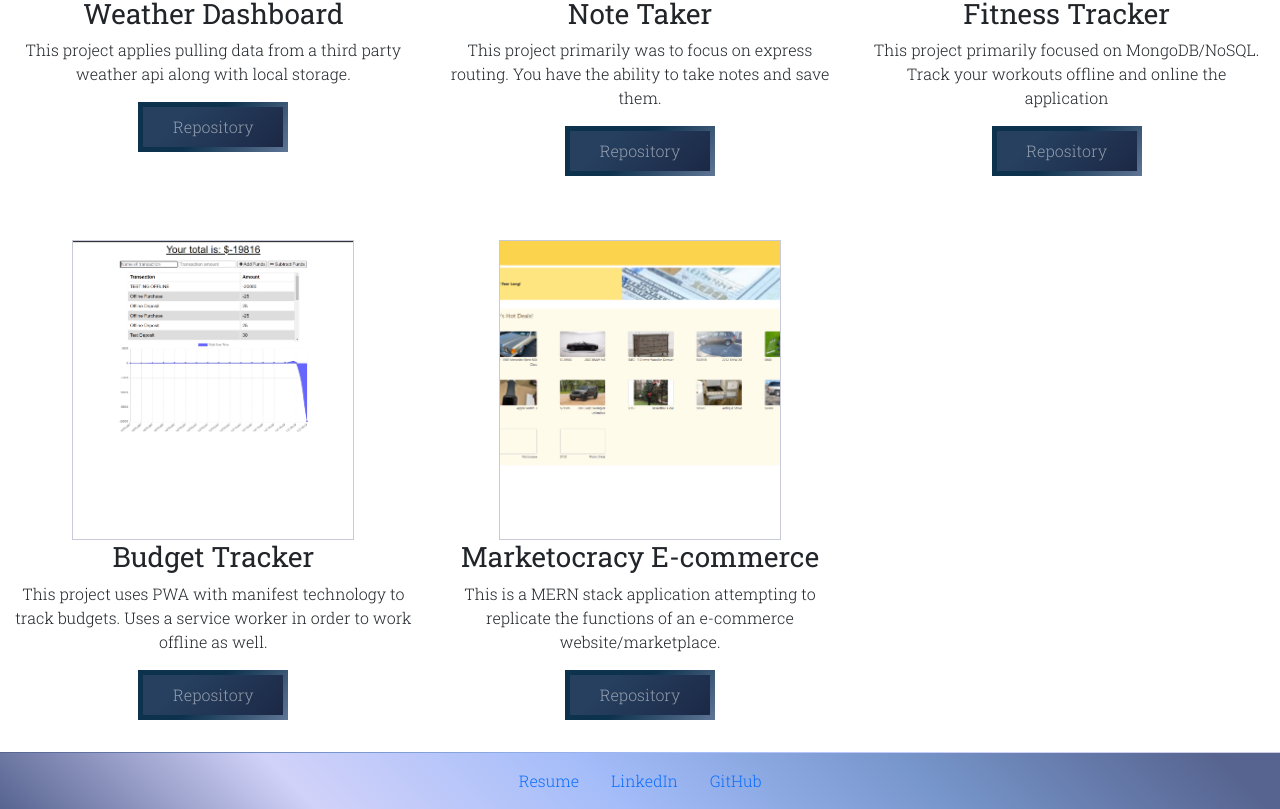
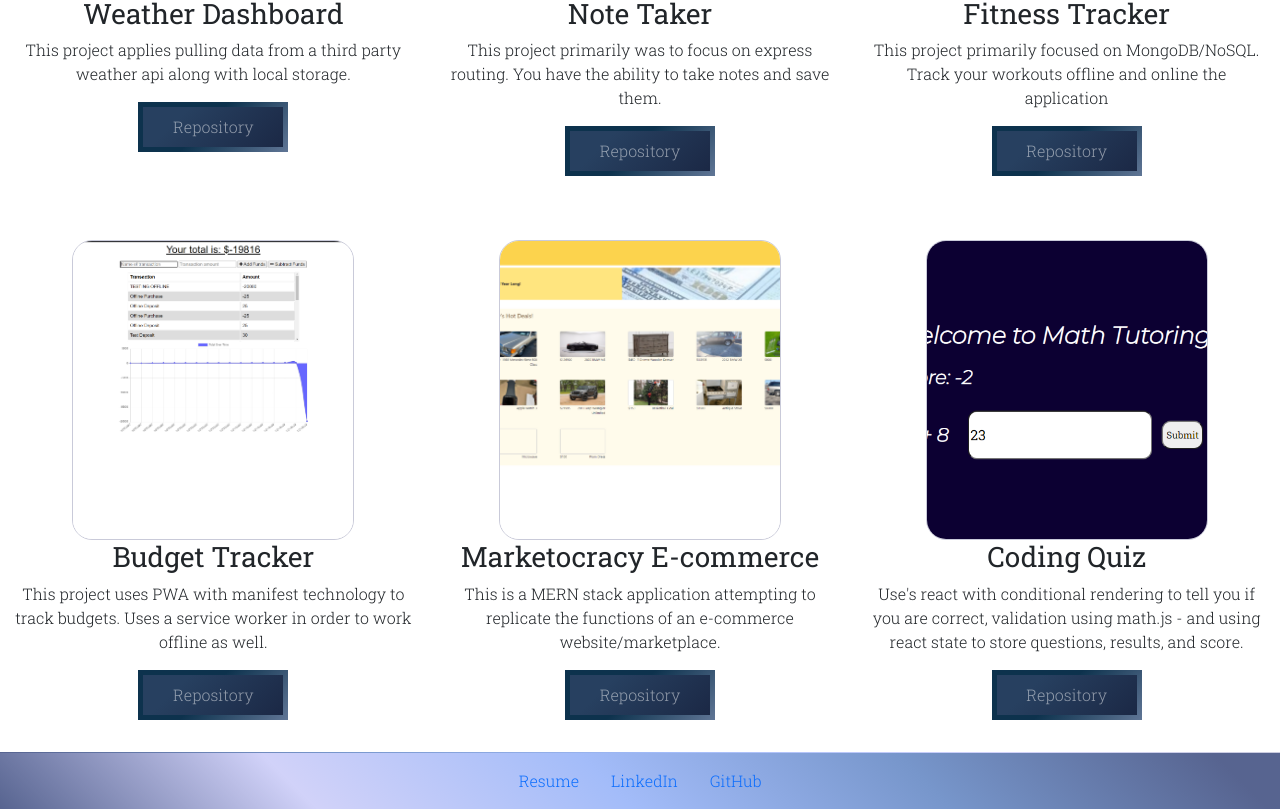
Before and after one commit to derekthecarrot/react-portfolio, a React (Create React App) app: page /Projects in a window 1280 px wide. Shown: the part 1081-1890 px from the top of the page. Built offline with nearby package versions, Linux system fonts and the light colour scheme.

Commit message:
updating portfolio with math app

```diff
--- a/package.json
+++ b/package.json
@@ -1,5 +1,5 @@
 {
-  "homepage:": "https://derekthecarrot.github.io/react-portfolio/",
+  "homepage:": ".",
   "name": "my-app",
   "version": "0.1.0",
   "private": true,
--- a/src/App.css
+++ b/src/App.css
@@ -85,7 +85,8 @@ a img {
   height: 300px;
   width:70%;
   object-fit: cover;
-  border: 1px solid #C9CAD9
+  border: 1px solid #C9CAD9;
+  border-radius: 20px;
 }
 
 .projhead {
--- a/src/components/Home.jsx
+++ b/src/components/Home.jsx
@@ -20,7 +20,7 @@ function Home () {
 
                                 Currently in the IT field, I support a wide range of issues and would like to bring the troubleshooting
                                 and problem solving skills into my love for code. I wanted a change so I took the Full Stack Development
-                                bootcamp at University of North Carolina Chapel Hill where I learned HTML, CSS, and Javascript as well as frameworks and databases
+                                bootcamp at University of North Carolina Chapel Hill where I learned HTML, CSS, and Javascript as well as frameworks and databases.
                                 I love learning and I'm going to continue educating myself in the world of software engineering.
                                 You can find some of my projects by clicking the "My Projects" tab!
                             </p>
--- a/src/components/Projects.jsx
+++ b/src/components/Projects.jsx
@@ -102,6 +102,17 @@ function Projects () {
                         </a>
                         </div>
                     </Col>
+                    <Col md={4}>
+                        <a href='https://derekthecarrot.github.io/Math-Tutoring/'><img src='./images/screenshot.PNG' alt='Project9' /></a>
+                        <h3 className='projhead'>Coding Quiz</h3>
+                        <p className='projdesc'>Use's react with conditional rendering to tell you if you are correct, validation using math.js - and using react state to store questions, results, and score.</p>
+                        <div className='projbuttondiv'>
+                        <a href='https://github.com/derekthecarrot/Math-Tutoring' target='_blank' rel='noreferrer'>
+                            <button className='projrepo'>
+                            </button>
+                        </a>
+                        </div>
+                    </Col>
                 </Row>
 		    </Container>
         </React.Fragment>
```
Also changed, not shown: public/images/screenshot.PNG (added).
